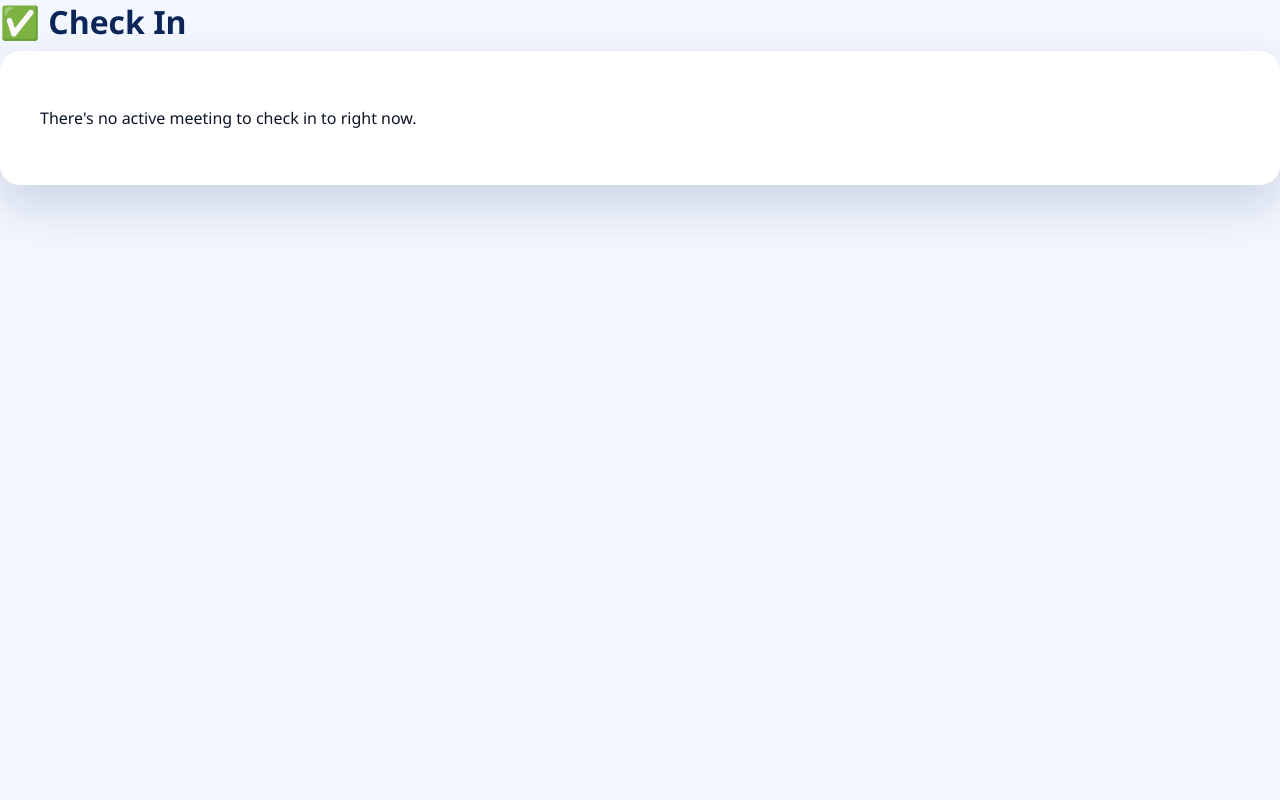
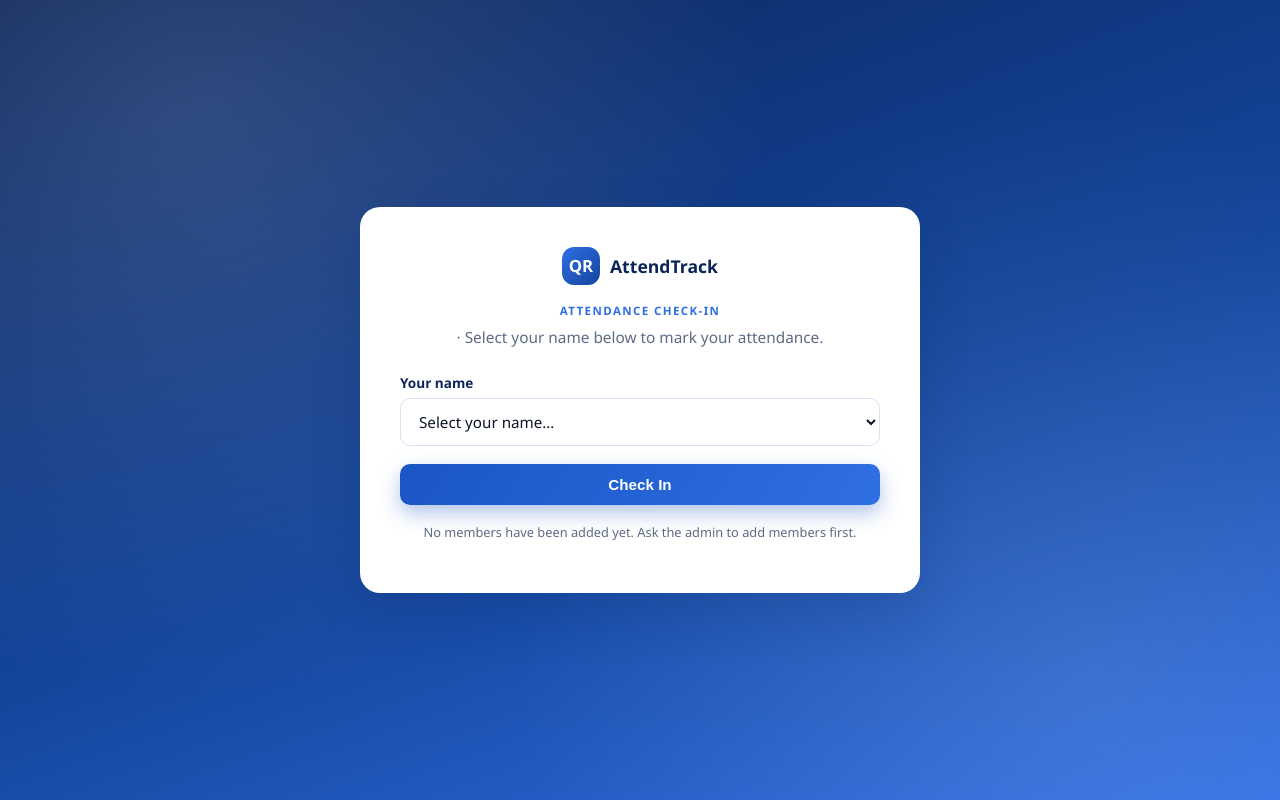
Before and after one commit to Poloqt/attendance-system, a Flask app: template templates/attend.html in a window 1280 px wide. Run offline with Flask 3, Linux system fonts and the light colour scheme; the template is opened without the code that fills it, so the values that code supplies are empty.

Commit message:
Update attend.html

```diff
--- a/templates/attend.html
+++ b/templates/attend.html
@@ -2,84 +2,67 @@
 <html lang="en">
 <head>
   <meta charset="UTF-8">
-  <meta name="viewport" content="width=device-width, initial-scale=1">
-  <title>Check In</title>
+  <meta name="viewport" content="width=device-width, initial-scale=1.0">
+  <title>Meeting Check-In</title>
   <link rel="stylesheet" href="{{ url_for('static', filename='style.css') }}">
 </head>
 <body>
-  <div class="container">
-    <h1>✅ Check In</h1>
-
-    {% with messages = get_flashed_messages() %}
-      {% if messages %}{% for m in messages %}<div class="flash">{{ m }}</div>{% endfor %}{% endif %}
-    {% endwith %}
-
-    {% if not meeting %}
-      <div class="card">
-        <p>There's no active meeting to check in to right now.</p>
+  <div class="page-center">
+    <div class="card card--wide" style="text-align:center;">
+      <div class="brand-mark">
+        <div class="badge">QR</div>
+        <span class="name">AttendTrack</span>
       </div>
 
-    {% elif checked_in %}
-      <div class="card checkin-success">
-        <div class="check">✓</div>
-        <h2>You're checked in, {{ member.name }}!</h2>
-        <p style="color:#6b7280;">{{ meeting.title }} &middot; {{ meeting.date }}</p>
-        {% if record %}
-          <p>Checked in at <strong>{{ record.timestamp }}</strong></p>
-          {% if record.status == 'late' %}
-            <span class="badge badge-late">Marked Late</span>
-          {% else %}
-            <span class="badge badge-ontime">On Time</span>
+
+      {% if checked_in %}
+        <div class="checkin-success">
+          <span class="icon">&#10003;</span>
+          <span>You're checked in</span>
+        </div>
+        <p class="subtitle">Welcome, <strong>{{ member.name }}</strong>. Here are the minutes of the meeting.</p>
+
+
+        <span class="meeting-chip">{{ meeting.date }}</span>
+        <h1 style="margin-top:8px;">{{ meeting.title }}</h1>
+
+
+        <div class="minutes-panel">
+          <h3>Minutes of the Meeting</h3>
+          <div class="minutes-text">{{ meeting.minutes }}</div>
+        </div>
+      {% else %}
+        <span class="eyebrow">Attendance check-in</span>
+        <h1>{{ meeting.title }}</h1>
+        <p class="subtitle">{{ meeting.date }} &middot; Select your name below to mark your attendance.</p>
+{% with messages = get_flashed_messages() %}
+          {% if messages %}
+            {% for message in messages %}
+              <div class="flash">{{ message }}</div>
+            {% endfor %}
           {% endif %}
+        {% endwith %}
+
+
+        <form method="POST" style="text-align:left;">
+          <div class="field">
+            <label for="member_id">Your name</label>
+            <select id="member_id" name="member_id" required>
+              <option value="" disabled selected>Select your name&hellip;</option>
+              {% for member in members %}
+                <option value="{{ member.id }}">{{ member.name }}</option>
+              {% endfor %}
+            </select>
+          </div>
+          <button type="submit" class="btn btn-primary btn-block">Check In</button>
+        </form>
+
+
+        {% if not members %}
+          <p class="footer-note">No members have been added yet. Ask the admin to add members first.</p>
         {% endif %}
-      </div>
-
-    {% else %}
-      <div class="card">
-        <h2>{{ meeting.title }}</h2>
-        <p style="color:#6b7280;">{{ meeting.date }}</p>
-        <form method="POST">
-          <label for="member_input">Type or select your name</label>
-          <input list="member-list" id="member_input" name="member_name" placeholder="Start typing your name..." autocomplete="off" required>
-          <datalist id="member-list">
-            {% for m in members %}
-              <option value="{{ m.name }}" data-id="{{ m.id }}"></option>
-            {% endfor %}
-          </datalist>
-          <input type="hidden" name="member_id" id="member_id">
-          <button type="submit" class="btn btn-block">Check In</button>
-        </form>
-      </div>
-    {% endif %}
+      {% endif %}
+    </div>
   </div>
-
-  <script>
-    const input = document.getElementById('member_input');
-    const hidden = document.getElementById('member_id');
-    const options = document.querySelectorAll('#member-list option');
-    const form = document.querySelector('form');
-
-    function syncId() {
-      let matched = false;
-      options.forEach(opt => {
-        if (opt.value === input.value) {
-          hidden.value = opt.dataset.id;
-          matched = true;
-        }
-      });
-      if (!matched) hidden.value = '';
-    }
-
-    if (input) {
-      input.addEventListener('input', syncId);
-      form.addEventListener('submit', (e) => {
-        syncId();
-        if (!hidden.value) {
-          e.preventDefault();
-          alert('Please select your name from the list.');
-        }
-      });
-    }
-  </script>
 </body>
 </html>
```
